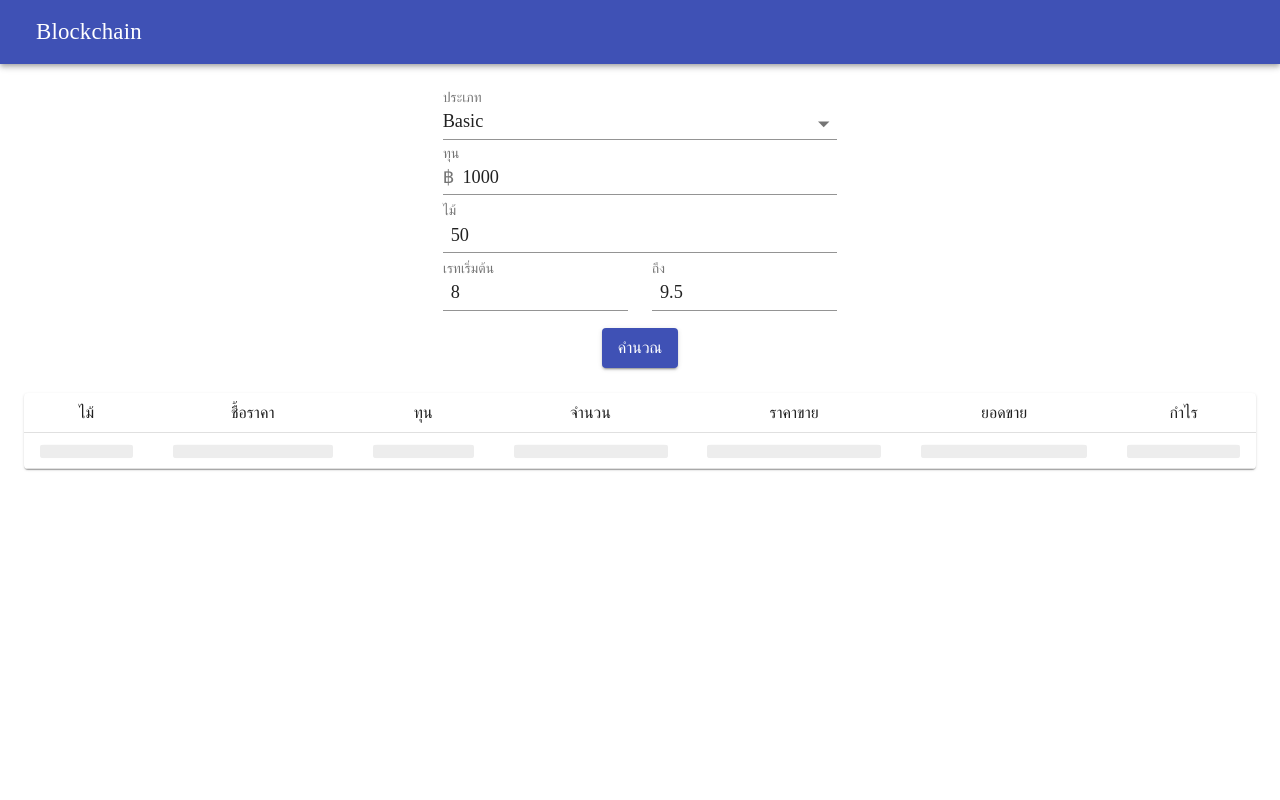
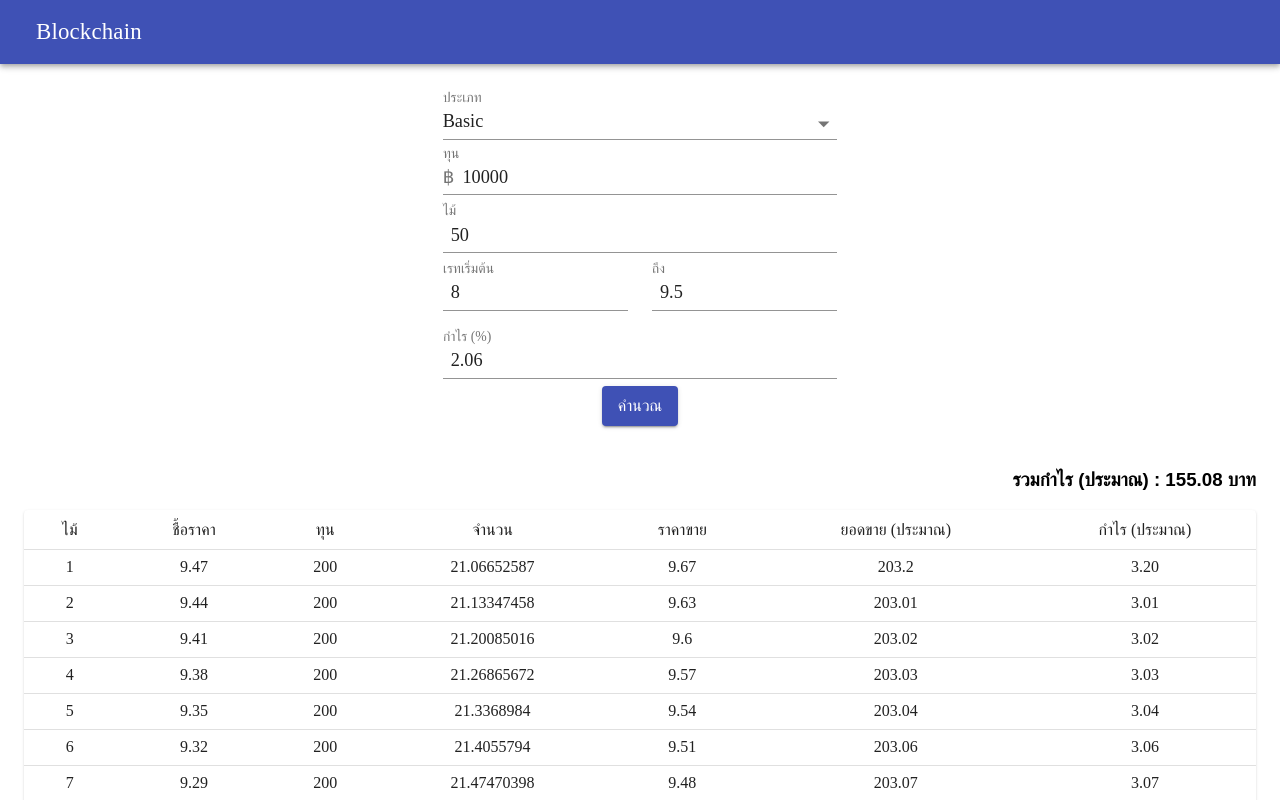
Before and after one commit to pondkarun/cal-blockchain, a Next.js app: page / in a window 1280 px wide. Both pictures are taken after a click on the button "คำนวณ". Shown: the top 800 px of the page. Built offline with nearby package versions, Linux system fonts and the light colour scheme; a web font is replaced by a local one.

Commit message:
คำนวณ

```diff
--- a/pages/index.js
+++ b/pages/index.js
@@ -27,13 +27,15 @@ export default function Home() {
 
   const [modelSave, setModelSave] = useState({
     type: 1,
-    amount: 1000,
+    amount: 10000,
     number: 50,
     rate_start: 8,
     rate_end: 9.5,
+    profit: 2.06,
   });
 
-  const [rows, setRows] = useState([])
+  const [rows, setRows] = useState([]);
+  const [sumProfit, setSumProfit] = useState(0);
   const [currencies, setCurrencies] = useState([
     {
       value: 1,
@@ -41,6 +43,44 @@ export default function Home() {
     },
   ])
 
+  const calculate = () => {
+    // console.log('modelSave :>> ', modelSave);
+    const tempDate = []
+    let sum = 0
+    if (modelSave.type === 1) {
+      const vat = 0.25 / 100 //ค่าธรรมเนียม 0.25%
+      const rate = (modelSave.rate_end - modelSave.rate_start) / modelSave.number //เรทที่ลดลง แต่ละไม้
+      const cost = Number((modelSave.amount / modelSave.number).toFixed(2)) //ทุน
+      const vatCost = Number((cost * vat).toFixed(2)) //ค่าธรรมเนียม 0.25% ซื้อ
+
+      for (let x = 0; x < modelSave.number; x++) {
+
+        const buyPrice = Number(((x === 0) ? modelSave.rate_end - rate : tempDate[x - 1].buyPrice - rate).toFixed(2)); //คำนวณ ชื้อราคา
+        const amount = Number(((cost - vatCost) / buyPrice).toFixed(8)); //คำนวณ จำนวน
+        const sellPrice = Number((buyPrice + ((buyPrice * modelSave.profit) / 100)).toFixed(2)); //คำนวณ ราคาขาย
+
+        const vatSellPrice = Number(((amount * sellPrice) * vat).toFixed(2)) //ค่าธรรมเนียม 0.25% ขาย
+        const sales = Number(((amount * sellPrice) - vatSellPrice).toFixed(2)) //คำนวณ ยอดขาย
+        const profit = Number(sales - cost).toFixed(2)//คำนวณ กำไร
+        tempDate.push({
+          num: x + 1, //ไม้
+          buyPrice, //ชื้อราคา
+          cost, //ทุน
+          amount, //จำนวน
+          sellPrice, //ราคาขาย
+          sales, //ยอดขาย
+          profit, //กำไร
+        })
+        sum = sum + Number(profit)
+
+      }
+
+    }
+
+    setSumProfit((sum).toLocaleString("en-US", { minimumFractionDigits: 2 }))
+    setRows(tempDate)
+
+  }
 
 
   return (
@@ -121,8 +161,19 @@ export default function Home() {
               </Grid>
             </Grid>
 
+            <FormControl fullWidth style={{ paddingBottom: 7 }}>
+              <InputLabel htmlFor="standard-adornment-amount">กำไร (%)</InputLabel>
+              <Input
+                id="standard-adornment-amount"
+                type="number"
+                value={modelSave.profit}
+                onChange={(event) => { setModelSave({ ...modelSave, profit: event.target.value }); }}
+                startAdornment={<InputAdornment position="start"> </InputAdornment>}
+              />
+            </FormControl>
+
             <div style={{ textAlign: "center" }}>
-              <Button variant="contained" color="primary" >
+              <Button variant="contained" color="primary" onClick={calculate}>
                 คำนวณ
               </Button>
             </div>
@@ -135,8 +186,9 @@ export default function Home() {
 
       </form>
 
-      <TableContainer component={Paper}>
-        <Table size="small" aria-label="a dense table">
+      <h3 align="right"> {rows.length > 0 ? `รวมกำไร (ประมาณ) : ${sumProfit.toLocaleString('en')} บาท` : null} </h3>
+      <TableContainer component={Paper} >
+        <Table size="small" aria-label="a dense table" >
           <TableHead>
             <TableRow>
               <TableCell align="center">ไม้</TableCell>
@@ -144,8 +196,8 @@ export default function Home() {
               <TableCell align="center">ทุน</TableCell>
               <TableCell align="center">จำนวน</TableCell>
               <TableCell align="center">ราคาขาย</TableCell>
-              <TableCell align="center">ยอดขาย</TableCell>
-              <TableCell align="center">กำไร</TableCell>
+              <TableCell align="center">ยอดขาย (ประมาณ)</TableCell>
+              <TableCell align="center">กำไร (ประมาณ)</TableCell>
             </TableRow>
           </TableHead>
           <TableBody>
@@ -174,21 +226,21 @@ export default function Home() {
                 </TableCell>
               </TableRow>
             ) : rows.map((row) => (
-              <TableRow key={row.name}>
-                <TableCell align="center">{row.name}</TableCell>
-                <TableCell align="center">{row.calories}</TableCell>
-                <TableCell align="center">{row.fat}</TableCell>
-                <TableCell align="center">{row.carbs}</TableCell>
-                <TableCell align="center">{row.protein}</TableCell>
-                <TableCell align="center">{row.protein}</TableCell>
-                <TableCell align="center">{row.protein}</TableCell>
+              <TableRow key={row.num}>
+                <TableCell align="center">{row.num}</TableCell>
+                <TableCell align="center">{row.buyPrice}</TableCell>
+                <TableCell align="center">{row.cost}</TableCell>
+                <TableCell align="center">{row.amount}</TableCell>
+                <TableCell align="center">{row.sellPrice}</TableCell>
+                <TableCell align="center">{row.sales}</TableCell>
+                <TableCell align="center">{row.profit}</TableCell>
               </TableRow>
-            ))
+            ))}
 
-            }
           </TableBody>
         </Table>
       </TableContainer>
+      <br /><br />
     </Layout >
   );
 }
```
